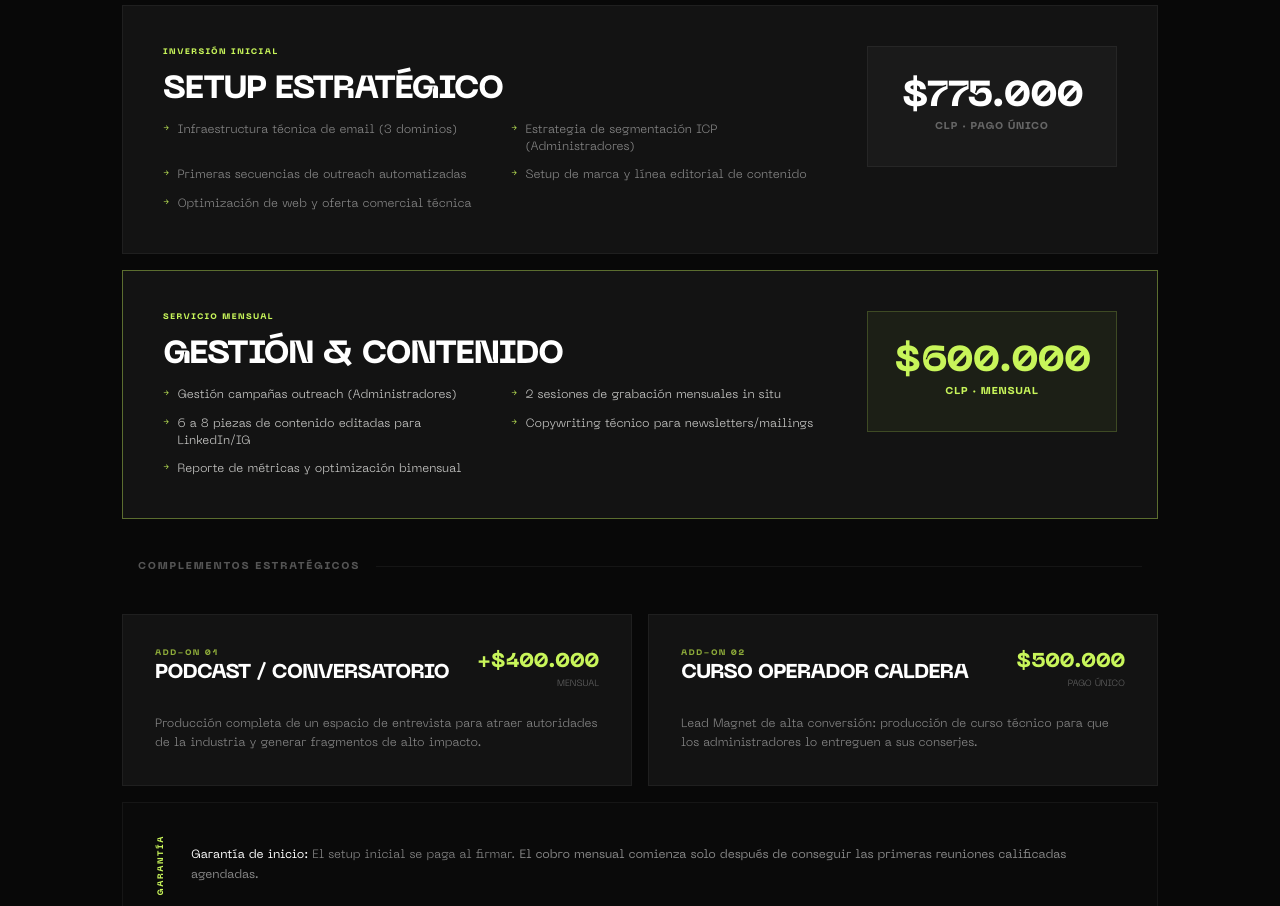
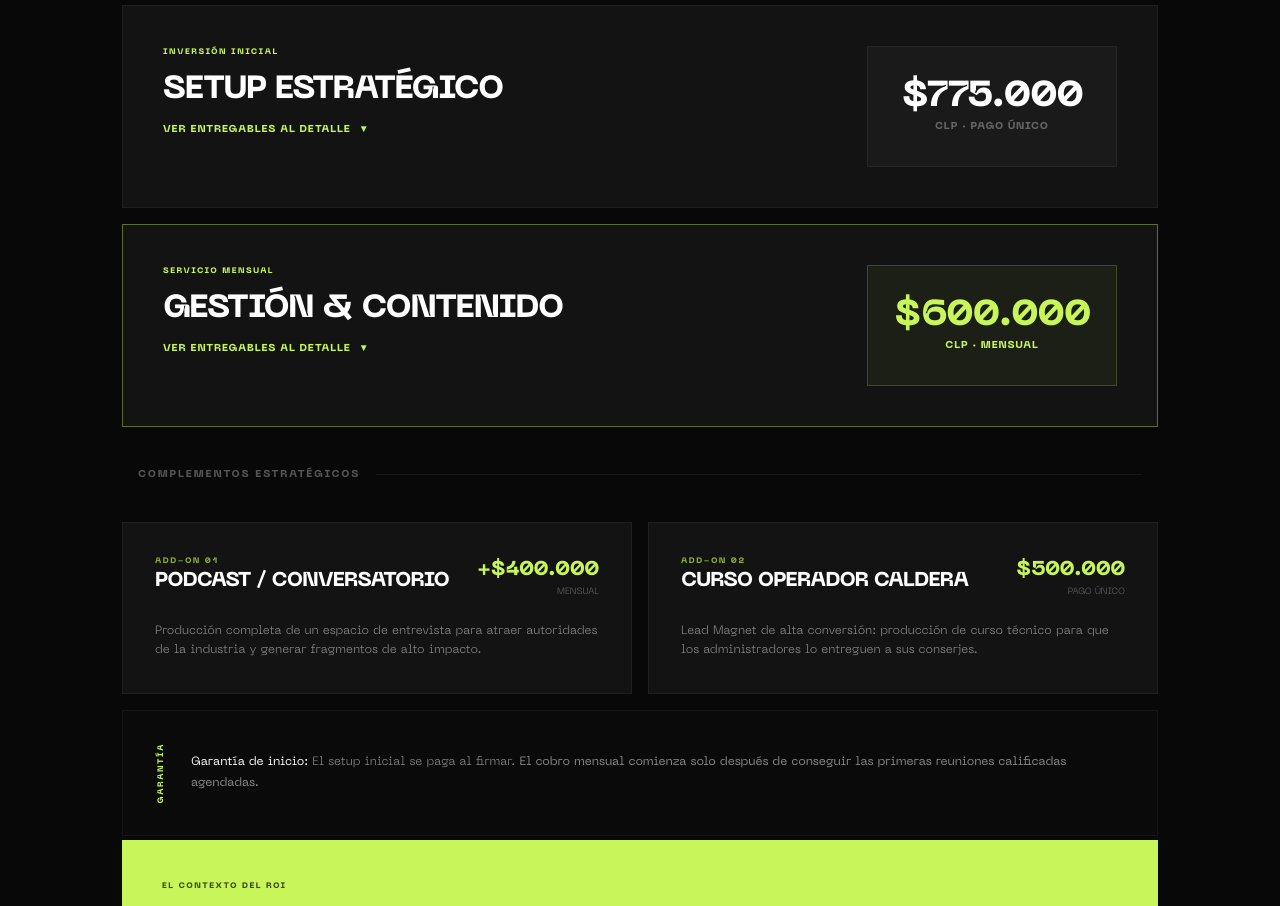
Before and after one commit to jxhnmcclain/gvlwebreact, a React (Vite) app: page /priv/propuesta-gradoclima in a window 1280 px wide. Shown: the part 4040-4946 px from the top of the page. Built offline with nearby package versions, Linux system fonts and the light colour scheme; a web font is replaced by a local one.

Commit message:
gradoclima

```diff
--- a/pages/priv/GradoClimaProposal.tsx
+++ b/pages/priv/GradoClimaProposal.tsx
@@ -371,19 +371,34 @@ const GradoClimaProposal = () => {
               <div>
                 <span className="font-machina text-[8px] tracking-[0.2em] text-[#C8F55A] uppercase mb-4 block font-bold">Inversión Inicial</span>
                 <h3 className="font-machina text-[32px] font-extrabold text-white leading-none mb-4 tracking-tight uppercase">Setup Estratégico</h3>
+                <details className="group">
+                  <summary className="flex items-center gap-2 w-fit cursor-pointer list-none [&::-webkit-details-marker]:hidden font-machina text-[10px] font-bold text-[#C8F55A] uppercase tracking-widest hover:text-white transition-colors select-none">
+                    Ver entregables al detalle
+                    <span className="transition-transform duration-300 group-open:rotate-180 text-[10px]">▼</span>
+                  </summary>
+                  <div className="pt-5 mt-4 border-t border-white/10">
                     <ul className="list-none grid md:grid-cols-2 gap-x-8 gap-y-3">
                       {[
-                    'Infraestructura técnica de email (3 dominios)',
-                    'Estrategia de segmentación ICP (Administradores)',
-                    'Primeras secuencias de outreach automatizadas',
-                    'Setup de marca y línea editorial de contenido',
-                    'Optimización de web y oferta comercial técnica'
+                        'Configuración de Mailchimp: listas, segmentos y automatizaciones básicas',
+                        'Setup de Instantly (cold email) + calentamiento de 2-3 dominios nuevos',
+                        'Configuración técnica de SPF, DKIM y DMARC para entregabilidad',
+                        'Segmentación de base actual: clasificación en contactos fríos, tibios y calientes',
+                        'Definición de ICP y criterios de segmentación por perfil de prospecto',
+                        'Creación de secuencias de cold outreach (3-5 emails por prospecto)',
+                        'Copywriting de primeras campañas y plantillas de email',
+                        'Rediseño de 3 PDFs de oferta comercial de GradoClima',
+                        '3-4 VSLs grabados y editados en primera sesión de producción',
+                        'Optimización de sitio web: copy, fotos y mejoras simples',
+                        'Creación de línea editorial y calendario de contenido para redes',
+                        'Primeros 10 posts programados: clips de video, fotos estáticas y copy'
                       ].map((item, i) => (
                         <li key={i} className="text-[12px] text-[#888] flex gap-2 items-start leading-[1.4] before:content-['→'] before:text-[#C8F55A] before:font-machina before:text-[9px]">
                           {item}
                         </li>
                       ))}
                     </ul>
+                  </div>
+                </details>
               </div>
               <div className="bg-[#1a1a1a] p-8 border border-white/5 flex flex-col justify-center items-center text-center">
                 <div className="font-machina text-[36px] font-extrabold text-white leading-none mb-1 tracking-tight">$775.000</div>
@@ -404,19 +419,32 @@ const GradoClimaProposal = () => {
               <div>
                 <span className="font-machina text-[8px] tracking-[0.2em] text-[#C8F55A] uppercase mb-4 block font-bold">Servicio Mensual</span>
                 <h3 className="font-machina text-[32px] font-extrabold text-white leading-none mb-4 tracking-tight uppercase">Gestión & Contenido</h3>
+                <details className="group">
+                  <summary className="flex items-center gap-2 w-fit cursor-pointer list-none [&::-webkit-details-marker]:hidden font-machina text-[10px] font-bold text-[#C8F55A] uppercase tracking-widest hover:text-white transition-colors select-none">
+                    Ver entregables al detalle
+                    <span className="transition-transform duration-300 group-open:rotate-180 text-[10px]">▼</span>
+                  </summary>
+                  <div className="pt-5 mt-4 border-t border-white/10">
                     <ul className="list-none grid md:grid-cols-2 gap-x-8 gap-y-3">
                       {[
-                    'Gestión campañas outreach (Administradores)',
-                    '2 sesiones de grabación mensuales in situ',
-                    '6 a 8 piezas de contenido editadas para LinkedIn/IG',
-                    'Copywriting técnico para newsletters/mailings',
-                    'Reporte de métricas y optimización bimensual'
+                        'Gestión y optimización de campañas de cold outreach activas',
+                        'A/B testing de mensajes y segmentos según métricas reales',
+                        'Gestión de Mailchimp: campañas a base opted-in y nurturing de leads',
+                        '2 sesiones de grabación mensuales en oficinas GradoClima',
+                        '6-8 piezas de video editadas para mailings, LinkedIn, Instagram y YouTube',
+                        '10 posts mensuales publicados: clips de video, fotos estáticas con copy e ideas orgánicas sencillas',
+                        'Programación y agenda de publicaciones del mes',
+                        'Copywriting técnico para emails y secuencias del mes',
+                        'Reporte mensual de métricas: aperturas, respuestas, reuniones agendadas y alcance en redes',
+                        'Reunión bimensual de revisión y ajuste de estrategia'
                       ].map((item, i) => (
                         <li key={i} className="text-[12px] text-[#FAFAF8]/80 flex gap-2 items-start leading-[1.4] before:content-['→'] before:text-[#C8F55A] before:font-machina before:text-[9px]">
                           {item}
                         </li>
                       ))}
                     </ul>
+                  </div>
+                </details>
               </div>
               <div className="bg-[#C8F55A]/5 p-8 border border-[#C8F55A]/20 flex flex-col justify-center items-center text-center">
                 <div className="font-machina text-[36px] font-extrabold text-[#C8F55A] leading-none mb-1 tracking-tight">$600.000</div>
```
Lines whose indentation alone changed are shown as unchanged.
